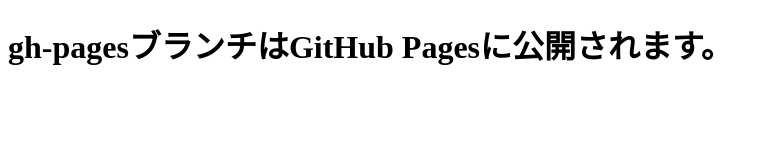
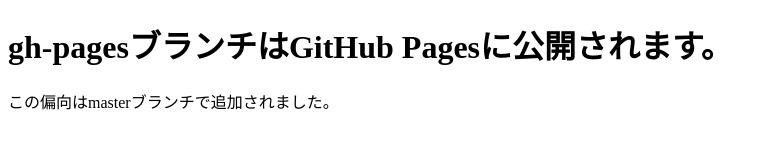
Before and after one commit to isiosoton/git-study, a plain HTML site: page index.html in a window 1280 px wide. Shown: the whole page, without its empty margins (0-768 px from the left). Drawn offline with Linux system fonts and the light colour scheme.

Commit message:
段落を追加

```diff
--- a/index.html
+++ b/index.html
@@ -7,5 +7,6 @@
 </head>
 <body>
     <h1>gh-pagesブランチはGitHub Pagesに公開されます。</h1>
+    <p>この偏向はmasterブランチで追加されました。</p>
 </body>
 </html>
```
